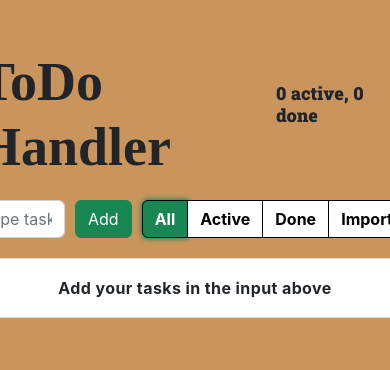
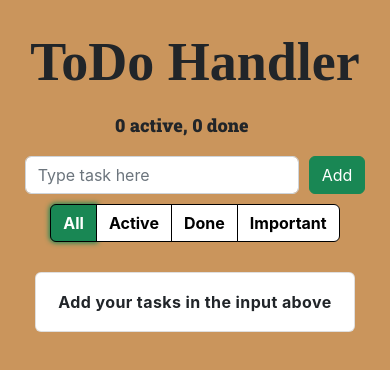
Before and after one commit to yiiameeMich/react-todo-app, a React (Create React App) app: page / in a window 390 px wide. Shown: the top 370 px of the page. Built offline with nearby package versions, Linux system fonts and the light colour scheme; a web font is replaced by a local one.

Commit message:
design changed + filter functions changed

```diff
--- a/src/сomponents/App/App.css
+++ b/src/сomponents/App/App.css
@@ -22,3 +22,9 @@
   align-items: center;
   justify-content: center;
 }
+
+@media (max-width: 882px) {
+  .search-span {
+    flex-direction: column;
+  }
+}
--- a/src/сomponents/FilterBtns/FilterButtons.css
+++ b/src/сomponents/FilterBtns/FilterButtons.css
@@ -17,6 +17,12 @@
     box-shadow: 0 0 5px 1px #198754;
 }
 
+@media (max-width:882px) {
+    .btn-group {
+        margin: 10px;
+    }
+}
+
 /*.btn-success {
     --bs-btn-color: #fff;
     --bs-btn-bg: #198754;
--- a/src/сomponents/Header/Header.css
+++ b/src/сomponents/Header/Header.css
@@ -16,3 +16,17 @@
     padding: 20px;
     font-family: 'Roboto Slab', serif;
 }
+
+@media (max-width: 882px) {
+    .HeaderContainer {
+        flex-direction: column;
+        align-items: center;
+    }
+    .HeaderHeading {
+        margin: 0;
+        text-align: center;
+    }
+    .ActiveStatus {
+        margin: 0;
+    }
+}
--- a/src/сomponents/TodoList/TodoList.css
+++ b/src/сomponents/TodoList/TodoList.css
@@ -1,4 +1,5 @@
 .list-container {
     padding: 20px;
     align-self: center;
+    width: 100%;
 }
--- a/src/сomponents/TodoList/TodoListItem.css
+++ b/src/сomponents/TodoList/TodoListItem.css
@@ -5,6 +5,7 @@
     align-items: center ;
     font-weight: 600;
     letter-spacing: 0.3px;
+    width: 100%;
 }
 .todo-list-item-label{
     cursor: pointer;
--- a/src/сomponents/TodoList/TodoListItem.js
+++ b/src/сomponents/TodoList/TodoListItem.js
@@ -19,7 +19,7 @@ export default class TodoListItem extends Component {
 			<span className={classNames}>
 				<span className='todo-list-item-label'
 				      onClick={onToggleDone}>
-					{label.length > 40 ? `${label.slice(0, 50)}... ` : label}
+					{label.length > 40 ? `${label.slice(0, 20)}... ` : label}
 				</span>
 			<span>
 			<button type='button' className='btn btn-outline-success btn-sm'
```
Also changed, not shown: src/сomponents/App/App.js (+7 -7 lines).
